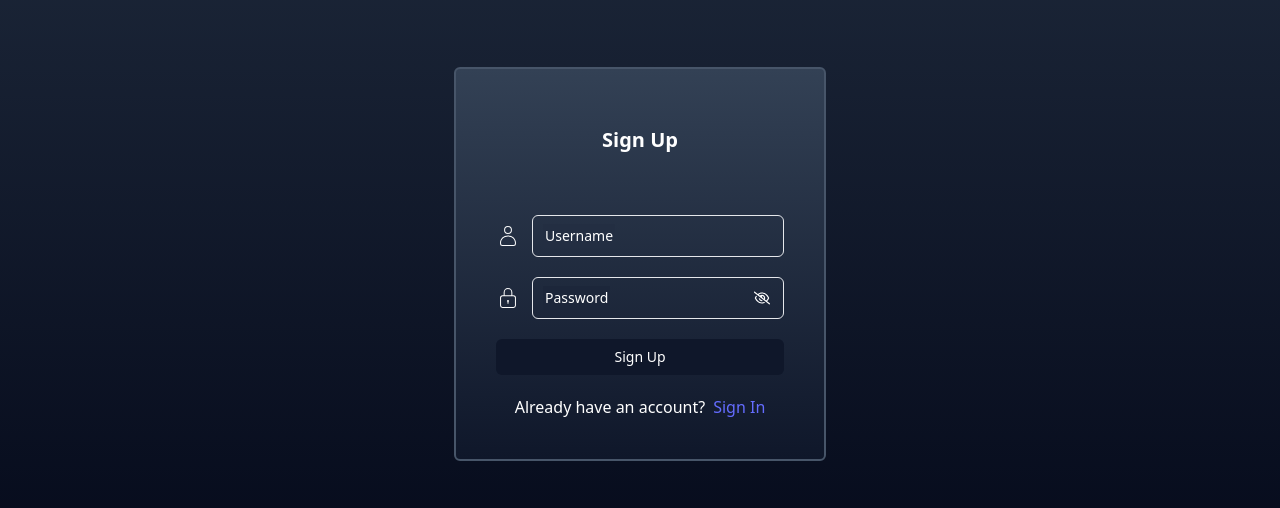
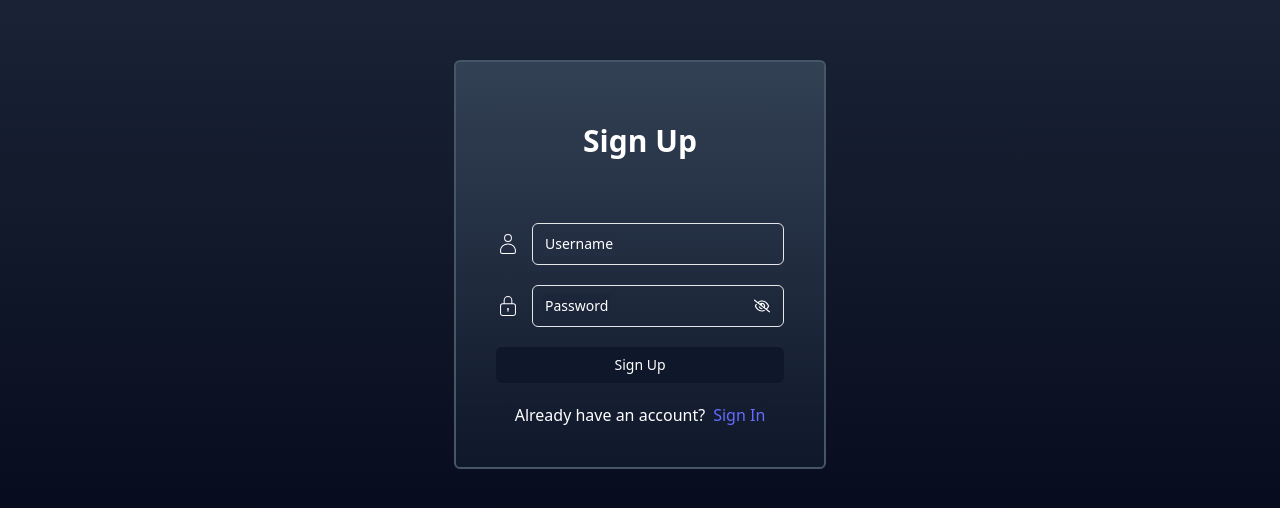
Before and after one commit to panisjr/todo, a React (Vite) app: page / in a window 1280 px wide. Shown: the part 136-644 px from the top of the page. Built offline with nearby package versions, Linux system fonts and the light colour scheme.

Commit message:
Update: adjust font size of Sign Up and Sign In

```diff
--- a/src/components/signin.jsx
+++ b/src/components/signin.jsx
@@ -52,7 +52,7 @@ const Signin = ({ users , setID}) => {
           <div className="text-white ">
             <div className="flex items-center justify-center mb-10">
               <div className="pt-4">
-                <p className="text-4xl font-bold">Sign In</p>
+                <p className="text-[30px] font-bold">Sign In</p>
               </div>
             </div>
             <div className="flex flex-col gap-5 py-5">
--- a/src/components/signup.jsx
+++ b/src/components/signup.jsx
@@ -70,7 +70,7 @@ const Signup = ({ users, setUsers }) => {
           <div className="text-white ">
             <div className="flex items-center justify-center mb-10">
               <div className="pt-4">
-                <p className="text-[20px] font-bold">Sign Up</p>
+                <p className="text-[30px] font-bold">Sign Up</p>
               </div>
             </div>
             <div className="flex flex-col gap-5 py-5">
```
